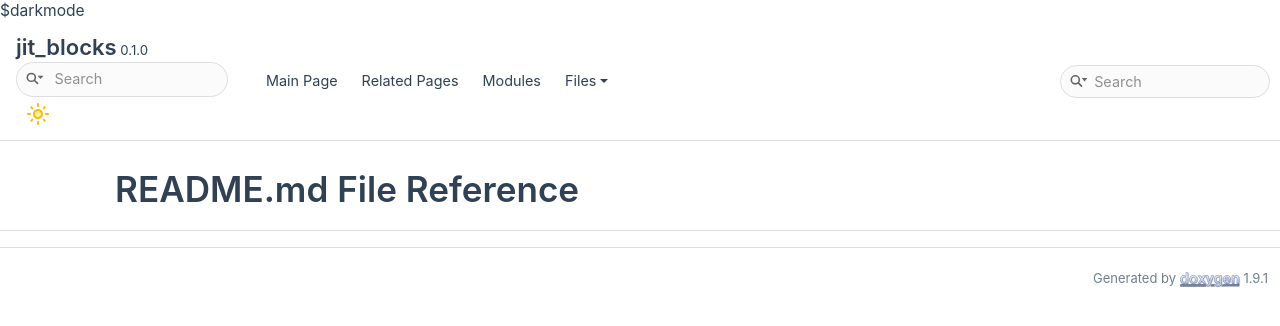
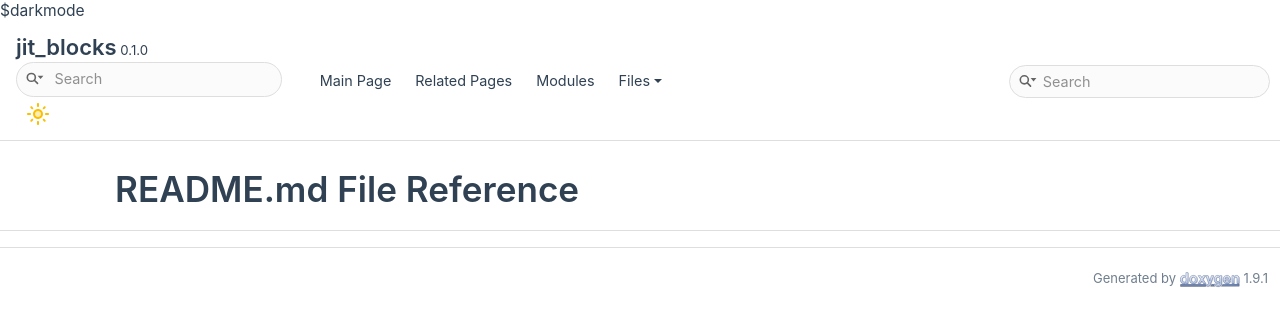
Before and after one commit to htfy96/jit_blocks, a plain HTML site: page README_8md.html in a window 1280 px wide. Drawn offline with Linux system fonts and the light colour scheme; some packages are replaced by stand-ins of ours; a script that the page names is missing.

Commit message:
deploy: d55f064673529e7d0ac87df892ee05a515c165cf

```diff
--- a/README_8md.html
+++ b/README_8md.html
@@ -22,6 +22,7 @@
 $darkmode
 <link href="doxygen.css" rel="stylesheet" type="text/css" />
 <link href="doxygen-awesome.css" rel="stylesheet" type="text/css"/>
+<link href="doxygen-awesome-sidebar-only-darkmode-toggle.css" rel="stylesheet" type="text/css"/>
 <script type="text/javascript" src="doxygen-awesome-darkmode-toggle.js"></script>
 <script type="text/javascript">
     DoxygenAwesomeDarkModeToggle.init()
--- /dev/null
+++ b/doxygen-awesome-sidebar-only-darkmode-toggle.css
@@ -0,0 +1,40 @@
+
+/**
+
+Doxygen Awesome
+https://github.com/jothepro/doxygen-awesome-css
+
+MIT License
+
+Copyright (c) 2021 - 2023 jothepro
+
+Permission is hereby granted, free of charge, to any person obtaining a copy
+of this software and associated documentation files (the "Software"), to deal
+in the Software without restriction, including without limitation the rights
+to use, copy, modify, merge, publish, distribute, sublicense, and/or sell
+copies of the Software, and to permit persons to whom the Software is
+furnished to do so, subject to the following conditions:
+
+The above copyright notice and this permission notice shall be included in all
+copies or substantial portions of the Software.
+
+THE SOFTWARE IS PROVIDED "AS IS", WITHOUT WARRANTY OF ANY KIND, EXPRESS OR
+IMPLIED, INCLUDING BUT NOT LIMITED TO THE WARRANTIES OF MERCHANTABILITY,
+FITNESS FOR A PARTICULAR PURPOSE AND NONINFRINGEMENT. IN NO EVENT SHALL THE
+AUTHORS OR COPYRIGHT HOLDERS BE LIABLE FOR ANY CLAIM, DAMAGES OR OTHER
+LIABILITY, WHETHER IN AN ACTION OF CONTRACT, TORT OR OTHERWISE, ARISING FROM,
+OUT OF OR IN CONNECTION WITH THE SOFTWARE OR THE USE OR OTHER DEALINGS IN THE
+SOFTWARE.
+
+*/
+
+@media screen and (min-width: 768px) {
+
+    #MSearchBox {
+        width: calc(var(--side-nav-fixed-width) - calc(2 * var(--spacing-medium)) - var(--searchbar-height) - 1px);
+    }
+
+    #MSearchField {
+        width: calc(var(--side-nav-fixed-width) - calc(2 * var(--spacing-medium)) - 66px - var(--searchbar-height));
+    }
+}
```
Also changed, not shown: about.html (+1 -0 lines), about_8dox.html (+1 -0 lines), dir_49e56c817e5e54854c35e136979f97ca.html (+1 -0 lines), dir_77c79b62eb07c2d2cc61be4311171246.html (+1 -0 lines), dir_ef3b2545113449f8f25e623a543d64e3.html (+1 -0 lines), files.html (+1 -0 lines), globals.html (+1 -0 lines), globals_func.html (+1 -0 lines), globals_type.html (+1 -0 lines), graph_legend.html (+1 -0 lines), group__context__builder.html (+1 -0 lines), group__divide.html (+1 -0 lines), group__funccalls.html (+1 -0 lines), index.html (+1 -0 lines), 4 more files.
